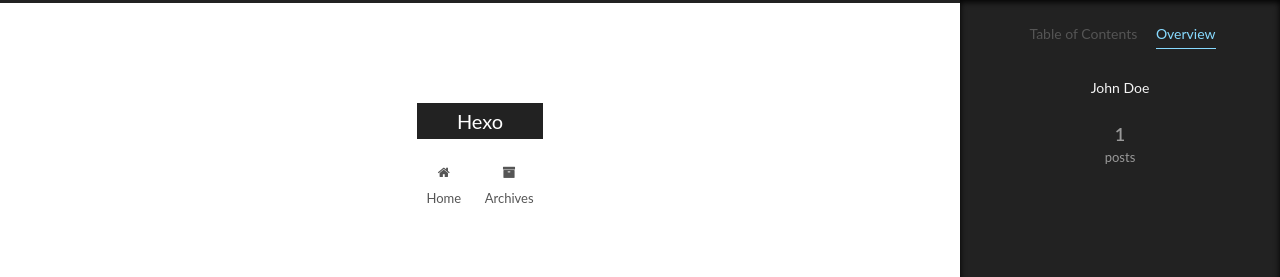
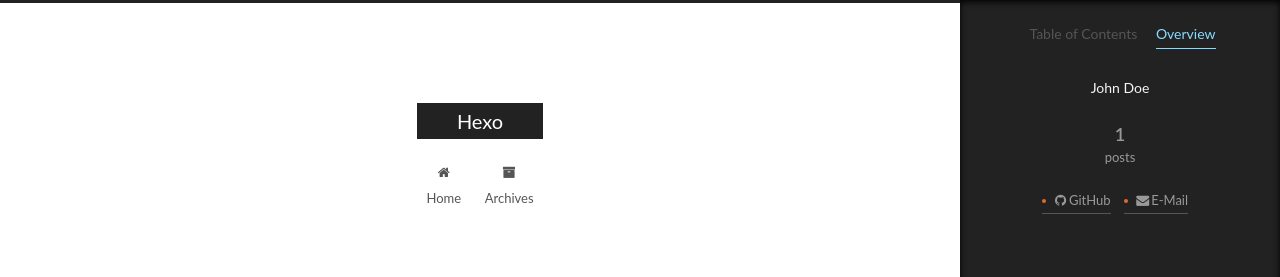
Before and after one commit to daxiangxiaoyi/daxiangxiaoyi.github.io, a plain HTML site: page 2018/12/26/hello-world/index.html in a window 1280 px wide. Both pictures are taken after a click on the item "Overview". Shown: the top 277 px of the page. Drawn offline with Linux system fonts and the light colour scheme.

Commit message:
Site updated: 2018-12-26 22:49:16

```diff
--- a/2018/12/26/hello-world/index.html
+++ b/2018/12/26/hello-world/index.html
@@ -416,6 +416,22 @@
 
 
 
+            <div class="links-of-author motion-element">
+
+                  <span class="links-of-author-item">
+                    <a href="https://github.com/yourname" target="_blank" title="GitHub">
+
+                        <i class="fa fa-fw fa-github"></i>GitHub</a>
+                  </span>
+
+                  <span class="links-of-author-item">
+                    <a href="mailto:yourname@gmail.com" target="_blank" title="E-Mail">
+
+                        <i class="fa fa-fw fa-envelope"></i>E-Mail</a>
+                  </span>
+
+            </div>
+
 
 
 
--- a/css/main.css
+++ b/css/main.css
@@ -1822,7 +1822,7 @@
   width: 4px;
   height: 4px;
   border-radius: 50%;
-  background: #931cff;
+  background: #e26929;
 }
 .links-of-blogroll {
   font-size: 13px;
```
Also changed, not shown: archives/2018/12/index.html (+16 -0 lines), archives/2018/index.html (+16 -0 lines), archives/index.html (+16 -0 lines), index.html (+16 -0 lines).
